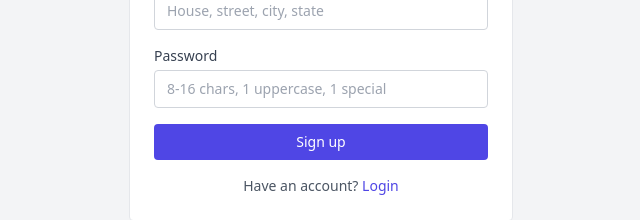
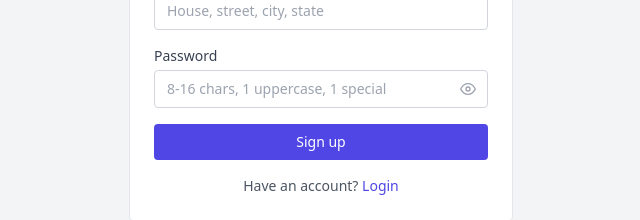
Before and after one commit to yaashchalke75/store-rating-app, a React (Vite) app in the folder client/: page /signup in a window 1280 px wide. Shown: the part 418-638 px from the top of the page, without its empty margins (319-959 px from the left). Built offline with nearby package versions, Linux system fonts and the light colour scheme; no server answers.

Commit message:
added pass change option with pass view func...

```diff
--- a/client/src/components/Input.jsx
+++ b/client/src/components/Input.jsx
@@ -1,13 +1,35 @@
-export default function Input({ label, error, className = '', ...rest }) {
+import { useState } from 'react';
+import { FiEye, FiEyeOff } from 'react-icons/fi';
+
+export default function Input({ label, error, className = '', type = 'text', ...rest }) {
+  const [show, setShow] = useState(false);
+  const isPassword = type === 'password';
+  const inputType = isPassword && show ? 'text' : type;
+
   return (
     <div className={className}>
       {label && (
         <label className="block text-sm font-medium mb-1 text-gray-700 dark:text-gray-300">{label}</label>
       )}
-      <input
-        className="w-full border border-gray-300 rounded px-3 py-2 text-sm focus:outline-none focus:ring-2 focus:ring-indigo-500 dark:bg-gray-800 dark:border-gray-700 dark:text-gray-100 dark:placeholder-gray-500"
-        {...rest}
-      />
+      <div className="relative">
+        <input
+          type={inputType}
+          className={`w-full border border-gray-300 rounded px-3 py-2 text-sm focus:outline-none focus:ring-2 focus:ring-indigo-500 dark:bg-gray-800 dark:border-gray-700 dark:text-gray-100 dark:placeholder-gray-500 ${
+            isPassword ? 'pr-10' : ''
+          }`}
+          {...rest}
+        />
+        {isPassword && (
+          <button
+            type="button"
+            onClick={() => setShow((s) => !s)}
+            aria-label={show ? 'Hide password' : 'Show password'}
+            className="absolute right-3 top-1/2 -translate-y-1/2 text-gray-400 hover:text-gray-600 dark:text-gray-500 dark:hover:text-gray-300"
+          >
+            {show ? <FiEyeOff /> : <FiEye />}
+          </button>
+        )}
+      </div>
       {error && <p className="text-xs text-red-600 mt-1 dark:text-red-400">{error}</p>}
     </div>
   );
--- a/client/src/layouts/DashboardLayout.jsx
+++ b/client/src/layouts/DashboardLayout.jsx
@@ -1,12 +1,13 @@
-import { NavLink, Outlet, useNavigate } from 'react-router-dom';
+import { NavLink, Outlet, useNavigate, Link } from 'react-router-dom';
 import { FiLogOut, FiUser } from 'react-icons/fi';
 import { useAuth } from '../context/AuthContext';
+import { CHANGE_PASSWORD_PATH } from '../utils/constants';
 import ThemeToggle from '../components/ThemeToggle';
 
 const ROLE_LABELS = {
-  admin: 'Admin',
-  owner: 'Store Owner',
-  user: 'User',
+  ADMIN: 'Admin',
+  OWNER: 'Store Owner',
+  USER: 'User',
 };
 
 export default function DashboardLayout({ links, title }) {
@@ -19,6 +20,7 @@ export default function DashboardLayout({ links, title }) {
   };
 
   const roleLabel = ROLE_LABELS[user?.role] || user?.role;
+  const changePasswordPath = CHANGE_PASSWORD_PATH[user?.role];
 
   return (
     <div className="min-h-screen flex flex-col bg-gray-50 dark:bg-gray-900">
@@ -26,16 +28,28 @@ export default function DashboardLayout({ links, title }) {
         <h1 className="font-semibold text-indigo-600 dark:text-indigo-400">StoreRatePro</h1>
         <div className="flex items-center gap-3 text-sm">
           <ThemeToggle />
-          <div className="flex items-center gap-2">
+          <div className="flex items-center gap-3">
             <span className="h-8 w-8 rounded-full bg-indigo-100 text-indigo-600 flex items-center justify-center dark:bg-indigo-900/40 dark:text-indigo-300">
               <FiUser />
             </span>
+            <div className="flex flex-col leading-tight">
+              <div className="flex items-center gap-2">
                 <span className="text-gray-700 font-medium dark:text-gray-200">{user?.name}</span>
                 {roleLabel && (
                   <span className="px-2 py-0.5 rounded bg-indigo-50 text-indigo-700 text-xs dark:bg-indigo-900/40 dark:text-indigo-300">
                     {roleLabel}
                   </span>
                 )}
+              </div>
+              {changePasswordPath && (
+                <Link
+                  to={changePasswordPath}
+                  className="text-xs font-bold text-indigo-600 hover:underline dark:text-indigo-400"
+                >
+                  Change Password
+                </Link>
+              )}
+            </div>
           </div>
         </div>
       </header>
--- a/client/src/layouts/OwnerLayout.jsx
+++ b/client/src/layouts/OwnerLayout.jsx
@@ -1,9 +1,8 @@
-import { FiHome, FiLock } from 'react-icons/fi';
+import { FiHome } from 'react-icons/fi';
 import DashboardLayout from './DashboardLayout';
 
 const links = [
   { to: '/owner', label: 'Dashboard', icon: <FiHome />, end: true },
-  { to: '/owner/change-password', label: 'Change Password', icon: <FiLock /> },
 ];
 
 export default function OwnerLayout() {
--- a/client/src/layouts/UserLayout.jsx
+++ b/client/src/layouts/UserLayout.jsx
@@ -1,9 +1,8 @@
-import { FiShoppingBag, FiLock } from 'react-icons/fi';
+import { FiShoppingBag } from 'react-icons/fi';
 import DashboardLayout from './DashboardLayout';
 
 const links = [
   { to: '/stores', label: 'Stores', icon: <FiShoppingBag />, end: true },
-  { to: '/change-password', label: 'Change Password', icon: <FiLock /> },
 ];
 
 export default function UserLayout() {
--- /dev/null
+++ b/client/src/pages/admin/ChangePassword.jsx
@@ -0,0 +1,5 @@
+import ChangePasswordForm from '../../components/ChangePasswordForm';
+
+export default function ChangePassword() {
+  return <ChangePasswordForm />;
+}
--- a/client/src/routes/AppRoutes.jsx
+++ b/client/src/routes/AppRoutes.jsx
@@ -13,6 +13,7 @@ import AdminStores from '../pages/admin/Stores';
 import AddUser from '../pages/admin/AddUser';
 import AddStore from '../pages/admin/AddStore';
 import UserDetail from '../pages/admin/UserDetail';
+import AdminChangePassword from '../pages/admin/ChangePassword';
 
 import UserLayout from '../layouts/UserLayout';
 import UserStores from '../pages/user/Stores';
@@ -45,6 +46,7 @@ export default function AppRoutes() {
         <Route path="/admin/users/:id" element={<UserDetail />} />
         <Route path="/admin/stores" element={<AdminStores />} />
         <Route path="/admin/stores/new" element={<AddStore />} />
+        <Route path="/admin/change-password" element={<AdminChangePassword />} />
       </Route>
 
       <Route
--- a/client/src/utils/constants.js
+++ b/client/src/utils/constants.js
@@ -9,3 +9,9 @@ export const ROLE_HOME = {
   USER: '/stores',
   OWNER: '/owner',
 };
+
+export const CHANGE_PASSWORD_PATH = {
+  ADMIN: '/admin/change-password',
+  USER: '/change-password',
+  OWNER: '/owner/change-password',
+};
```
Lines whose indentation alone changed are shown as unchanged.
